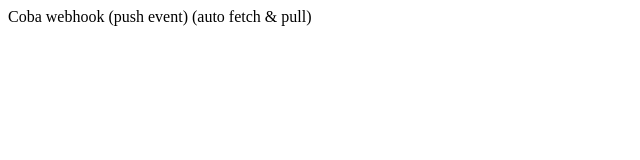
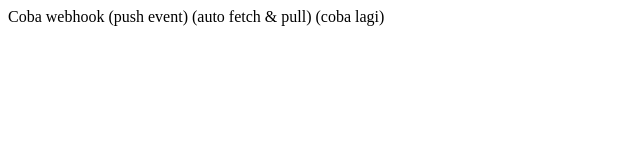
Before and after one commit to nugrohoospace/coba-hooks, a plain HTML site: page index.html in a window 1280 px wide. Shown: the full height of the page, 0-640 px from the left. Drawn offline with Linux system fonts and the light colour scheme.

Commit message:
coba lagi

```diff
--- a/index.html
+++ b/index.html
@@ -7,6 +7,6 @@
   <title>Hello World</title>
 </head>
 <body>
-  Coba webhook (push event) (auto fetch & pull)
+  Coba webhook (push event) (auto fetch & pull) (coba lagi)
 </body>
 </html>
```
